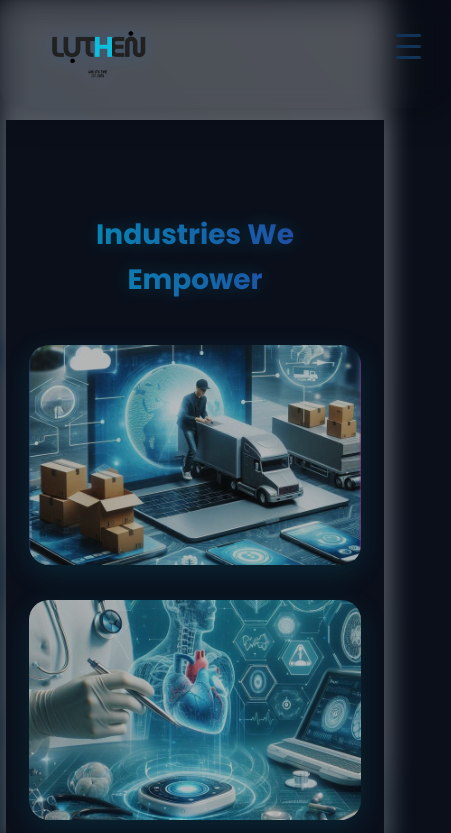
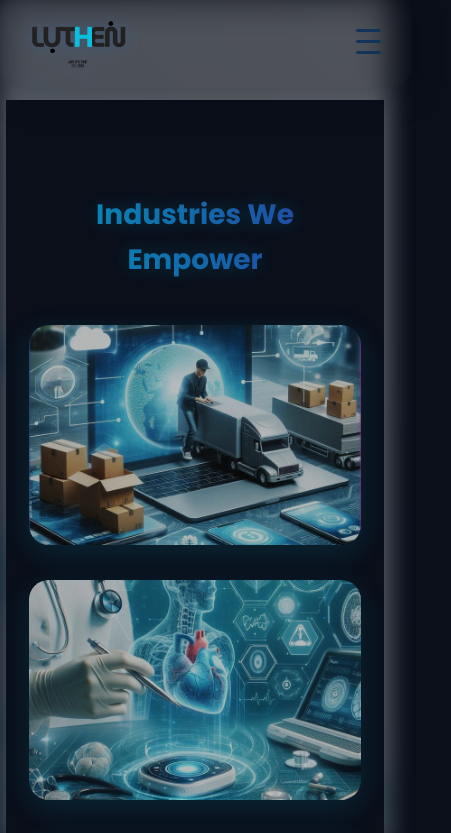
Before and after one commit to akashak0823/Analyz, a React (Create React App) app: page /industries in a window 390 px wide. Shown: the top 833 px of the page, 451 px wide, since content can reach past the window. Built offline with nearby package versions, Linux system fonts and the light colour scheme.

Commit message:
Update Navbar.css

```diff
--- a/src/Css/Navbar.css
+++ b/src/Css/Navbar.css
@@ -4,8 +4,6 @@
   --bg-light: #F1EFEC;
   --text-main: #030303;
   --btn-dark: #123458;
-  --btn-accent: #123458;
-  --heading: #123458;
   --accent-font: #4ED7F1;
   --glass-bg: rgba(241, 239, 236, 0.08);
   --glass-border: rgba(241, 239, 236, 0.2);
@@ -20,9 +18,9 @@
   justify-content: space-between;
   align-items: center;
   width: 90vw;
-  max-width: 100%;
+  max-width: 1200px;
   margin: 0 auto;
-  padding: 30px 50px;
+  padding: 20px 30px;
   background: rgba(0, 0, 0, 0.15);
   backdrop-filter: blur(10px);
   border-radius: 0 0 20px 20px;
@@ -58,7 +56,7 @@
   text-decoration: none;
   font-weight: 600;
   font-size: 16px;
-  color: #123458;
+  color: var(--btn-dark);
   transition: color 0.3s ease, text-shadow 0.3s ease;
 }
 
@@ -111,46 +109,60 @@
   transform: rotate(-45deg) translate(5px, -5px);
 }
 
+/* Mobile Styles (Portrait) */
 @media (max-width: 768px) {
   .hamburger {
     display: flex;
     position: absolute;
-    top: 30px;
+    top: 25px;
     right: 30px;
   }
 
   .nav-links {
-    display: none; /* Hidden by default */
+  display: none;
   flex-direction: column;
   position: absolute;
   top: 100%;
   left: 0;
   width: 100%;
-    background: rgba(255, 255, 255, 0.08);
-    backdrop-filter: blur(16px);
-    -webkit-backdrop-filter: blur(16px);
+  background: rgba(149, 155, 161, 0.836); /* Increased contrast */
+  backdrop-filter: blur(40px);
+  -webkit-backdrop-filter: blur(40px);
   box-shadow: 0 8px 32px rgba(0, 0, 0, 0.25);
-    padding: 25px 0;
+  padding: 30px 0;
   gap: 20px;
   align-items: center;
   border-radius: 0 0 20px 20px;
   z-index: 1100;
   transition: all 0.3s ease-in-out;
+  opacity: 0;
+  transform: translateY(-10px);
+  pointer-events: none;
+  border: 1px solid rgba(255, 255, 255, 0.1);
 }
 
   .nav-links.mobile-open {
-    display: flex; /* Show nav when open */
+    display: flex;
+    opacity: 1;
+    transform: translateY(0);
+    pointer-events: auto;
   }
 
   .nav-links a {
-    position: relative;
-    color: var(--btn-dark);
     font-size: 16px;
     font-weight: 600;
+    color: var(--btn-dark);
     padding: 10px 20px;
     border-radius: 12px;
     text-decoration: none;
+    position: relative;
     transition: color 0.3s ease, background 0.3s ease, text-shadow 0.3s ease;
+  }
+
+  .nav-links a:hover {
+    color: var(--accent-font);
+    background: rgba(255, 255, 255, 0.1);
+    text-shadow: 0 0 5px rgba(78, 215, 241, 0.5);
   }
 
   .nav-links a::after {
@@ -164,12 +176,6 @@
     transition: width 0.3s ease;
   }
 
-  .nav-links a:hover {
-    color: var(--accent-font);
-    background: rgba(255, 255, 255, 0.1);
-    text-shadow: 0 0 5px rgba(78, 215, 241, 0.5);
-  }
-
   .nav-links a:hover::after {
     width: 100%;
   }
```
Lines whose indentation alone changed are shown as unchanged.
